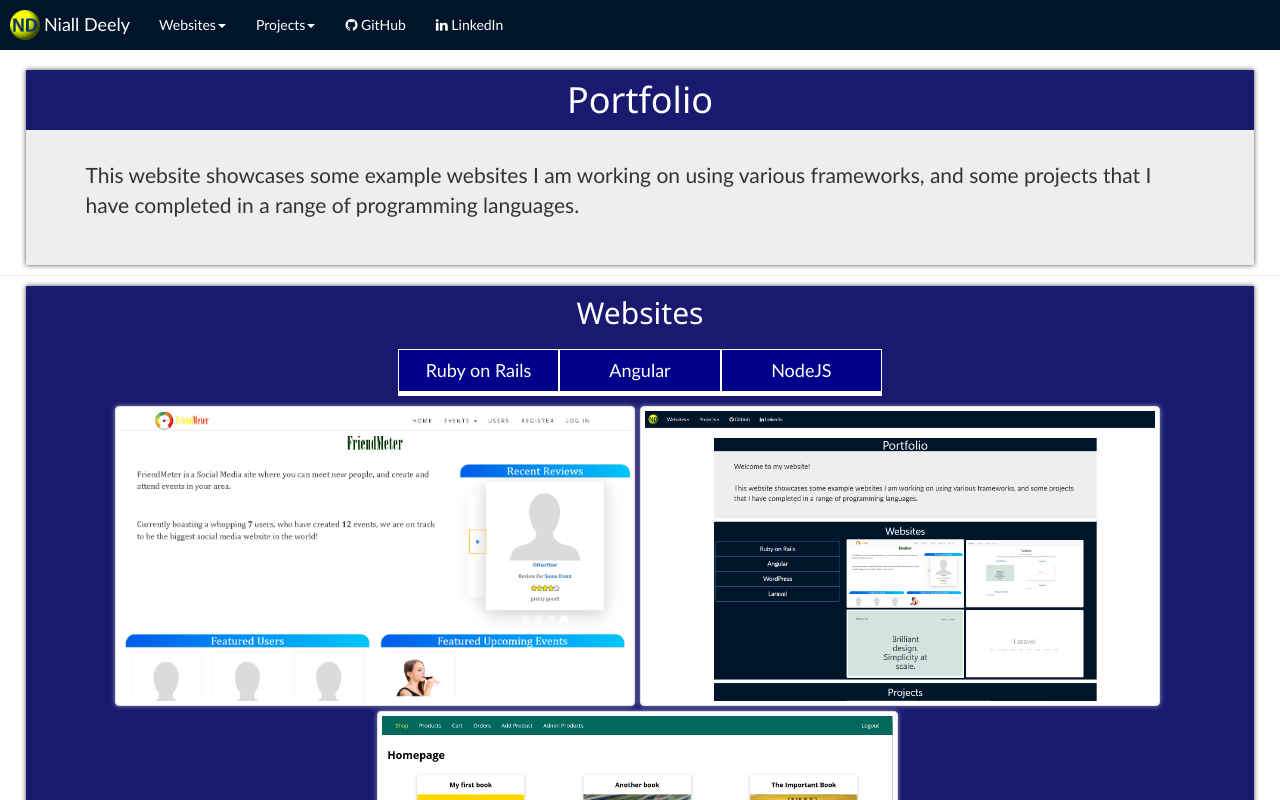
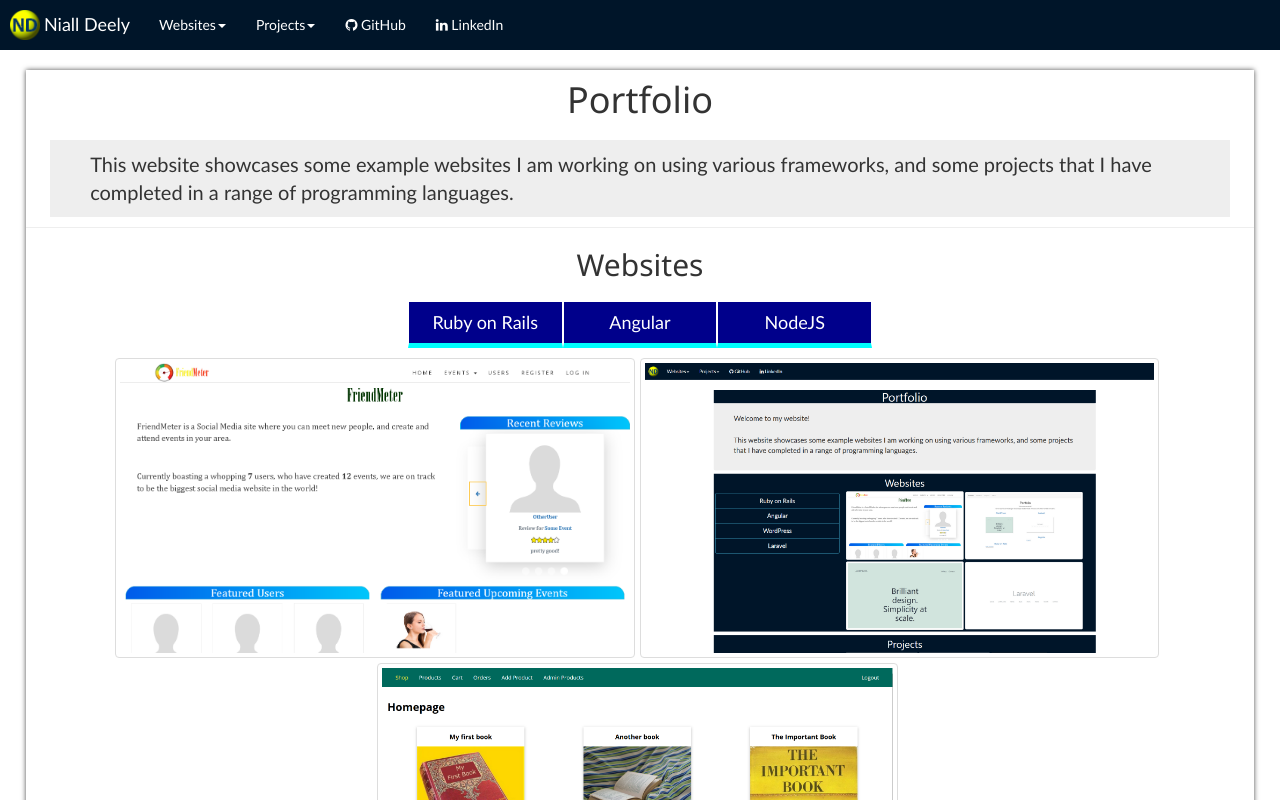
Before and after one commit to ndeely/Angular-ndcom, an Angular app: page / in a window 1280 px wide. Shown: the top 800 px of the page. Built offline with nearby package versions, Linux system fonts and the light colour scheme.

Commit message:
layout/style changes

```diff
--- a/src/app/home/home.component.html
+++ b/src/app/home/home.component.html
@@ -1,12 +1,10 @@
-<div class="container intro">
+<div class="content intro">
   <h1>Portfolio</h1>
-  <div class="introText jumbotron col-xs-10 col-xs-offset-1">
-    <p>This website showcases some example websites I am working on using various frameworks, and some projects
-      that I have completed in a range of programming languages.</p>
-  </div>
+  <p class="col-xs-10 col-xs-offset-1">This website showcases some example websites I am working on using various frameworks, and some projects
+    that I have completed in a range of programming languages.</p>
 </div>
 <hr>
-<div class="container content">
+<div class="content">
   <h2>Websites</h2>
   <div class="sites">
     <div class="row">
@@ -46,7 +44,7 @@
   </div>
 </div>
 <hr>
-<div class="container content">
+<div class="content">
   <h2>Projects</h2>
   <div class="projects">
     <div class="row">
--- a/src/app/home/home.component.scss
+++ b/src/app/home/home.component.scss
@@ -4,31 +4,25 @@
 
 hr {
   margin:10px 0px;
+  clear: both;
 }
 
-.intro {
-  background-color: #001529;
-}
-
-.container {
-  background-color: midnightblue;
+.content {
   width: 96%;
   margin: 0 2%;
-  box-shadow: 0 0 5px rgba(0,0,0,0.7);
-
   h1, h2, h3 {
     padding: 10px;
-    color: #fff;
   }
 }
 
-.introText {
+.intro p {
   width: 100%;
   padding: 20px;
   border-radius: 0px;
-  p {
-    padding:10px 40px;
-  }
+  background-color: #eee;
+  font-size: 20px;
+  padding:10px 40px;
+  margin: 10px 0px;
 }
 
 .menu {
@@ -42,7 +36,7 @@ hr {
     padding: 8px;
     min-width: 15%;
     border: 1px solid #fff;
-    border-bottom: 5px solid #fff;
+    border-bottom: 5px solid cyan;
     &:hover, &.active {
       background-color: #f0f8ff;
       border-bottom: 5px solid #1890ff;
@@ -74,7 +68,6 @@ hr {
 }
 
 p.projectTitle {
-  color: #FFF;
   font-weight: bold;
   padding: 5px;
 }
@@ -89,7 +82,6 @@ button {
 
 .desc {
   p {
-    color: #fff;
     padding: 5px 10px;
     blockquote {
       background-color: transparent;
@@ -110,7 +102,9 @@ button {
     width: 100%;
     margin: 10px 0;
     button {
-      min-width:50%;
+      min-width:90%;
+      margin: 0px 5%;
+      display: block;
     }
   }
   .siteImage img.img-thumbnail {
--- a/src/app/projects/category/project-category.component.html
+++ b/src/app/projects/category/project-category.component.html
@@ -1,20 +1,18 @@
-<div class="container">
 <div class="row">
   <h2>{{category}} Projects</h2>
-  <div class="project col-xs-10 col-xs-offset-1 col-md-4 col-md-offset-1" *ngFor="let project of projects">
-    <div>
-      <a routerLink="/projects/{{project.id}}">
-        <h3>{{project.name}}</h3>
-        <img *ngIf="project.imagePaths.length > 0" src="{{project.imagePaths[0]}}" alt="{{project.name}}" />
-      </a>
-    </div>
-    <div class="col-xs-12">
-      Tags:
-      <span *ngFor="let tag of project.tags">
-        <a routerLink="/category/{{tag}}">
-        <span class="badge">{{tag}}</span></a>&nbsp;
-      </span>
+  <div class="col-xs-12 col-md-4" *ngFor="let project of projects">
+    <div class="project-brief">
+      <div>
+        <a routerLink="/projects/{{project.id}}">
+          <h4>{{project.name}}</h4>
+          <img *ngIf="project.imagePaths.length > 0" src="{{project.imagePaths[0]}}" alt="{{project.name}}" />
+        </a>
+      </div>
+      <p>
+        <a *ngFor="let tag of project.tags" routerLink="/category/{{tag}}">
+          <span class="badge">{{tag}}</span>
+        </a>&nbsp;
+      </p>
     </div>
   </div>
 </div>
-</div>
--- a/src/app/projects/category/project-category.component.scss
+++ b/src/app/projects/category/project-category.component.scss
@@ -1,5 +1,23 @@
-.project {
+.project-brief {
   text-align: center;
+  margin-bottom: 10px;
+  padding-bottom: 10px;
+  box-shadow: 0 0 5px rgba(0,0,0,0.7);
+  * {
+    padding: 0px;
+  }
+  a span {
+    padding: 5px 30px;
+    margin: 5px;
+    border: 1px solid #777;
+  }
+  a:hover, a:active {
+    text-decoration: none;
+    span {
+      background-color: #fff;
+      color: #777;
+    }
+  }
   img {
     max-width: 95%;
     max-height: 350px;
--- a/src/app/projects/projects.component.html
+++ b/src/app/projects/projects.component.html
@@ -1,4 +1,4 @@
-<div class="container col-md-12 col-xs-12">
+<div class="col-md-12 col-xs-12">
   <div class="row">
     <div class="col-xs-12">
       <h1>{{project.name}}</h1>
@@ -21,7 +21,7 @@
         </div>
       </div>
       <div *ngIf="project.imagePaths.length == 1">
-        <div>
+        <div style="text-align: center;">
           <img *ngFor="let imgPath of project.imagePaths" src="{{ imgPath }}" alt="{{ project.name }}">
         </div>
       </div>
--- a/src/app/projects/projects.component.scss
+++ b/src/app/projects/projects.component.scss
@@ -4,7 +4,7 @@
 
 button {
   display: block;
-  margin: auto;
+  margin: 10px auto;
 }
 
 img {
--- a/src/app/websites/websites.component.html
+++ b/src/app/websites/websites.component.html
@@ -1,4 +1,4 @@
-<div class="container col-md-12 col-xs-12">
+<div class="col-md-12 col-xs-12">
   <div class="row">
     <div class="col-xs-12">
       <h1>{{site.name}}</h1>
@@ -22,7 +22,7 @@
     <div *ngIf="isLoading" style="text-align: center;">
       <app-loading-spinner></app-loading-spinner>
     </div>
-    <div *ngIf="!isLoading" class="col-xs-12">
+    <div *ngIf="!isLoading" class="button-container col-xs-12">
       <button *ngIf="site.urlPaths.length > 1" class="btn btn-primary" (click)="onClick(site.urlPaths[1])">View Website</button>
       <button *ngIf="site.urlPaths.length > 0" class="btn btn-primary" (click)="onClick(site.urlPaths[0])"><i class="fa fa-github"></i> View GitHub Repository</button>
     </div>
--- a/src/app/websites/websites.component.scss
+++ b/src/app/websites/websites.component.scss
@@ -7,5 +7,10 @@ img {
 }
 
 button {
-  margin:10px;
+  margin:10px auto;
 }
+
+.button-container {
+  display: flex;
+  justify-content: space-between;
+}
--- a/src/styles.scss
+++ b/src/styles.scss
@@ -89,6 +89,16 @@ blockquote p {
   }
 }
 
+.container {
+  width: 96%;
+  margin: 0 2%;
+  box-shadow: 0 0 5px rgba(0,0,0,0.7);
+
+  h1, h2, h3 {
+    padding: 10px;
+  }
+}
+
 @media screen and (max-width: 768px) {
   .project-brief img {
     margin: 0px 5%;
```
